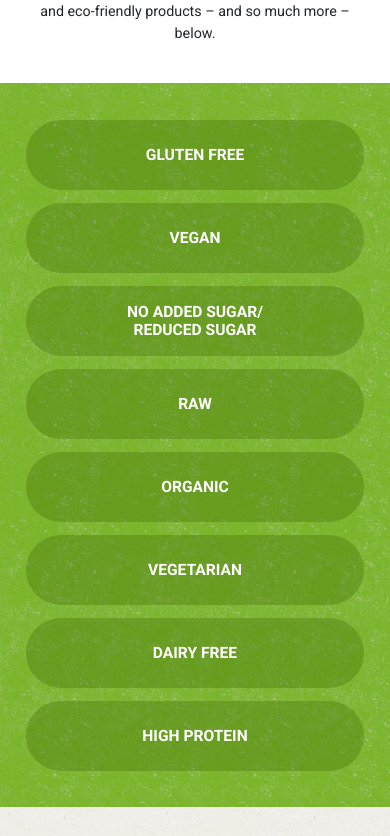
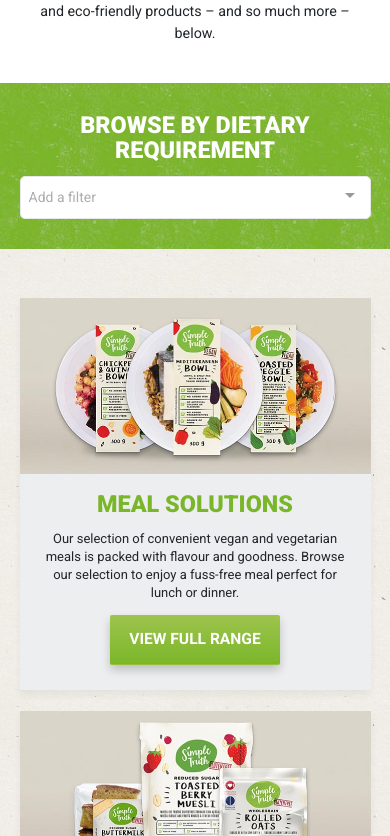
Before and after one commit to 99cents-git/checkers-simple-truth-v2, a Vue app: page /#/ in a window 390 px wide. Shown: the part 968-1804 px from the top of the page. Built offline with nearby package versions, Linux system fonts and the light colour scheme; what vue-youtube-embed would draw is missing.

Commit message:
Finished front page mobile

```diff
--- a/package.json
+++ b/package.json
@@ -17,6 +17,7 @@
     "normalize.css": "^8.0.1",
     "vue": "^2.5.17",
     "vue-class-component": "^6.0.0",
+    "vue-multiselect": "^2.1.3",
     "vue-property-decorator": "^7.0.0",
     "vue-router": "^3.0.1",
     "vue-youtube-embed": "^2.2.1",
--- a/src/App.vue
+++ b/src/App.vue
@@ -36,19 +36,24 @@
         <div class="width-constrain">
           <div class="mb-3">
             <h1>
-              EXPLORE THE SIMPLE TRUTH RANGE
-            </h1>
+              EXPLORE THE SIMPLE TRUTH RANGE </h1>
           </div>
           <div class="info-subheading mb-4">
-            Our Simple Truth range is designed to give you a variety of healthier choices to complement your lifestyle and it includes no artificial colours, flavours or sweeteners and no added MSG. Explore our gluten free, organic and eco-friendly products – and so much more – below.
+            Our Simple Truth range is designed to give you a variety of healthier choices to complement your lifestyle
+            and it includes no artificial colours, flavours or sweeteners and no added MSG. Explore our gluten free,
+            organic and eco-friendly products – and so much more – below.
           </div>
         </div>
       </div>
     </div>
     <div class="content-filters ">
-      <div class="filter-wrapper width-constrain d-flex flex-wrap">
-        <div v-for="filter in filterCategories" :key="filter.id" class="filter-item" v-html="filter.label">
-        </div>
+      <div class="filter-wrapper width-constrain flex-wrap d-none d-sm-flex">
+        <div v-for="filter in filterCategories" :key="filter.id" class="filter-item" v-html="filter.label"></div>
+      </div>
+      <div class="filter-wrapper width-constrain flex-wrap d-block d-sm-none">
+        <div class="select-label">BROWSE BY Dietary REQUIREMENT</div>
+        <multiselect v-model="value" placeholder="Add a filter" label="name" track-by="code" :options="options" :multiple="true" :searchable="false" @input="updateFilters">
+        </multiselect>
       </div>
     </div>
     <router-view/>
@@ -61,7 +66,7 @@
           Competition ends 10 February 2019.
         </div>
         <div class="page-footer-buttons d-flex align-items-center flex-column">
-          <ActionButton buttonLabel="Share photo now" buttonType="text"  buttonLink="https://www.checkers.co.za/specials/newsletter.html"></ActionButton>
+          <ActionButton buttonLabel="Share photo now" buttonType="text" buttonLink="https://www.checkers.co.za/specials/newsletter.html"></ActionButton>
           <span class="page-footer-tcs mt-3"><a class="link-text" href="http://www.termsconditions.co.za/index.aspx" target="_blank">T&Cs apply</a></span>
         </div>
       </div>
@@ -89,22 +94,25 @@
   import CheckersHeader from '@/components/CheckersHeader.vue';
   import ActionButton from '@/components/ActionButton.vue';
   import Sidebar from '@/components/sidebar/Sidebar.vue';
-  import CheckersInfoVideo from '@/components/CheckersInfoVideo.vue';
   import CheckersFooter from '@/components/CheckersFooter.vue';
   import {EventBus} from "./components/EventBus";
   import {EVENTS} from "./components/Constants";
+  import Multiselect from 'vue-multiselect';
   import '../node_modules/normalize.css/normalize.css';
 
   @Component({
     components: {
       CheckersHeader,
-      CheckersInfoVideo,
       CheckersFooter,
       ActionButton,
-      Sidebar
+      Sidebar,
+      Multiselect
     },
   })
   export default class App extends Vue {
+
+    public value: any = [];
+    public options: any[] = this.filterCategories;
 
     public mounted(): void {
       EventBus.$on('button-clicked', (a: any) => {
@@ -125,12 +133,19 @@
     get filterCategories() {
       return this.$store.state.filterCategories
     }
+
+    public updateFilters(_thing:any):void {
+      console.log(this.value);
+    }
   }
 </script>
 <style>
   @import url('https://fonts.googleapis.com/css?family=Roboto:400,700,900');
   @import './css/overrides.less';
 </style>
+
+<style src="vue-multiselect/dist/vue-multiselect.min.css"></style>
+
 <style lang="less">
   @import './css/variables.less';
 
@@ -139,21 +154,18 @@
     @media @high-res-laptop {
       font-size: 14.5px !important;
     }
+
     @media @desktop {
       font-size: 17px;
     }
+
     @media @smart-phone {
       font-size: 13px !important;
     }
-
   }
 
   body {
     font-family: 'Roboto', sans-serif !important;
-  }
-
-  #app {
-
   }
 
   .sidebar-cover {
@@ -511,6 +523,10 @@
     background: url('assets/filter-bg.jpg') repeat;
     padding: 30px 0;
 
+    .multiselect__tag {
+      background: @dark-green;
+    }
+
     .filter-wrapper {
       justify-content: center;
     }
@@ -537,6 +553,15 @@
       }
     }
 
+    .select-label {
+      font-weight: 900 !important;
+      font-size: 1.8rem !important;
+      color: white !important;
+      line-height: 1.9rem !important;
+      text-align: center;
+      text-transform: uppercase;
+      margin-bottom: 1rem;
+    }
   }
 
   ul {
--- a/src/components/CheckersCard.vue
+++ b/src/components/CheckersCard.vue
@@ -64,8 +64,8 @@
 
     &-header-text {
       margin: 0;
+      color: @dark-green !important;
     }
-
 
     &-subheader-text {
       font-size: 1.1rem;
--- a/src/main.ts
+++ b/src/main.ts
@@ -3,12 +3,16 @@
 import router from './router'
 import store from './store'
 import VueYouTubeEmbed from 'vue-youtube-embed'
+import Multiselect from 'vue-multiselect'
+
+// register globally
 
 import 'bootstrap/dist/css/bootstrap.css'
 import 'bootstrap-vue/dist/bootstrap-vue.css'
 
 Vue.config.productionTip = false;
 Vue.use(VueYouTubeEmbed);
+Vue.component('multiselect', Multiselect);
 
 const eventBus = new Vue();
 
--- a/src/store.ts
+++ b/src/store.ts
@@ -6,19 +6,19 @@
 export default new Vuex.Store({
   state: {
     filterCategories: [
-      {id: 1, label: 'Gluten Free'},
-      {id: 2, label: 'Vegan'},
-      {id: 3, label: 'NO ADDED SUGAR/<br>Reduced Sugar'},
-      {id: 4, label: 'raw'},
-      {id: 5, label: 'ORGANIC'},
-      {id: 6, label: 'VEGETARIAN'},
-      {id: 7, label: 'DAIRY FREE'},
-      {id: 8, label: 'HIGH PROTEIN'}
+      {code: 1, label: 'Gluten Free', name: 'gluten-free'},
+      {code: 2, label: 'Vegan', name: 'vegan'},
+      {code: 3, label: 'NO ADDED SUGAR/<br>Reduced Sugar', name: 'sugar-conscious'},
+      {code: 4, label: 'raw', name: 'raw'},
+      {code: 5, label: 'ORGANIC', name: 'organic'},
+      {code: 6, label: 'VEGETARIAN', name: 'vegetarian'},
+      {code: 7, label: 'DAIRY FREE', name: 'dairy-free'},
+      {code: 8, label: 'HIGH PROTEIN', name: 'high-protein'}
     ],
     homeCards: [
       {
         id: 1,
-        cardProportion: 88.6,
+        cardProportion: 85,
         hasImage: true,
         hasCTA: true,
         imagePath: `meals.jpg`,
@@ -27,7 +27,7 @@
       },
       {
         id: 2,
-        cardProportion: 88.6,
+        cardProportion: 85,
         hasImage: true,
         hasCTA: true,
         imagePath: `breakfast.jpg`,
@@ -36,7 +36,7 @@
       },
       {
         id: 3,
-        cardProportion: 88.6,
+        cardProportion: 85,
         hasCTA: true,
         hasImage: true,
         imagePath: `essentials.jpg`,
@@ -45,7 +45,7 @@
       },
       {
         id: 4,
-        cardProportion: 88.6,
+        cardProportion: 85,
         hasImage: true,
         hasCTA: true,
         imagePath: `snacks.jpg`,
@@ -55,7 +55,7 @@
     ,
       {
         id: 5,
-        cardProportion: 88.6,
+        cardProportion: 85,
         hasImage: true,
         hasCTA: true,
         imagePath: `sweet-snacks.jpg`,
@@ -65,7 +65,7 @@
     ,
       {
         id: 6,
-        cardProportion: 88.6,
+        cardProportion: 85,
         hasImage: true,
         hasCTA: true,
         imagePath: `drinks.jpg`,
@@ -75,7 +75,7 @@
     ,
       {
         id: 7,
-        cardProportion: 88.6,
+        cardProportion: 85,
         hasImage: true,
         hasCTA: true,
         imagePath: `condiments.jpg`,
@@ -85,7 +85,7 @@
     ,
       {
         id: 8,
-        cardProportion: 88.6,
+        cardProportion: 85,
         hasImage: true,
         hasCTA: true,
         imagePath: `cleaning.jpg`,
```
Also changed, not shown: 1 other file (tests, documents, lock files or other folders).
